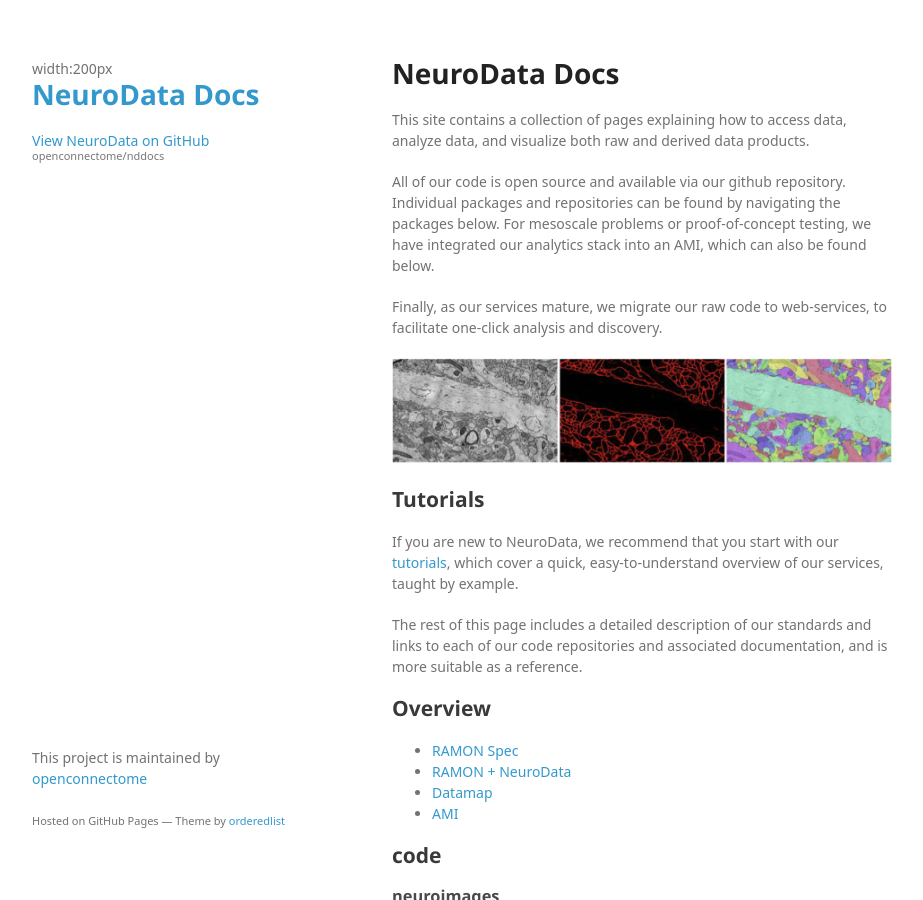
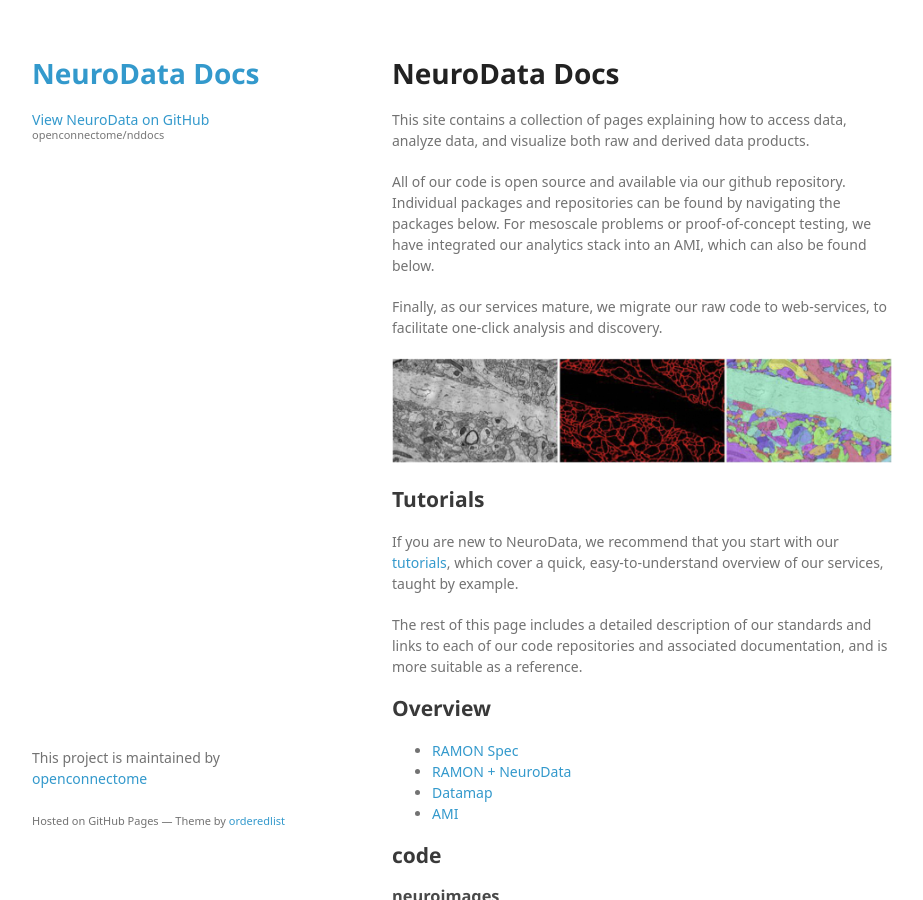
Before and after one commit to neurodata/nddocs-archive, a Jekyll site: the page built from index.md, in a window 1280 px wide and 900 px high. Shown: the whole window, without its empty margins (178-1101 px from the left). Built offline with Jekyll 4.4.1, drawn with Linux system fonts in a browser that asks for light colours; some web fonts are replaced.

Commit message:
Update default.html

```diff
--- a/_layouts/default.html
+++ b/_layouts/default.html
@@ -14,7 +14,6 @@
   </head>
   <body>
     <div class="wrapper">
-      width:200px
       <header>
       <h1><a href="/">NeuroData Docs</a></h1>
         <p></p>
```
